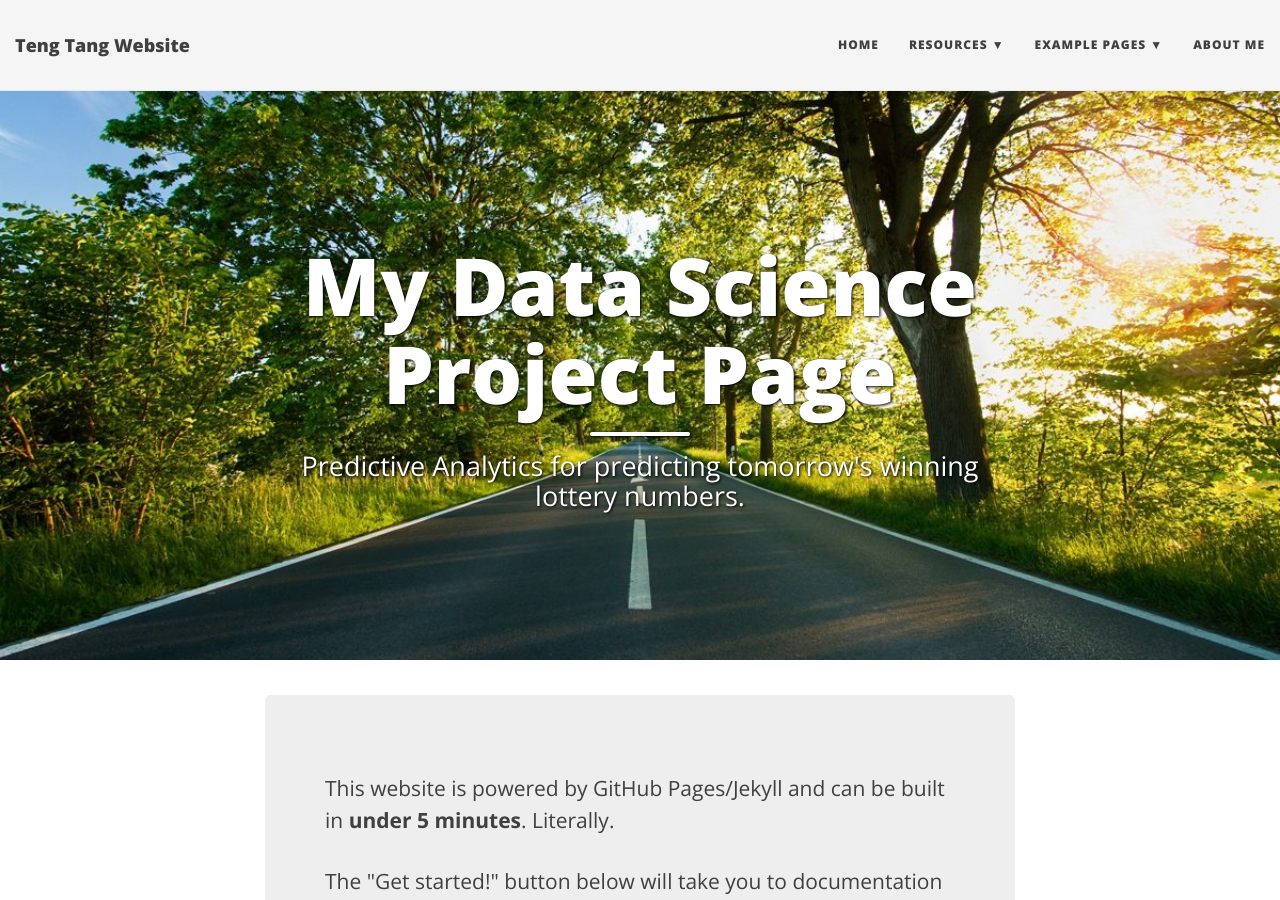
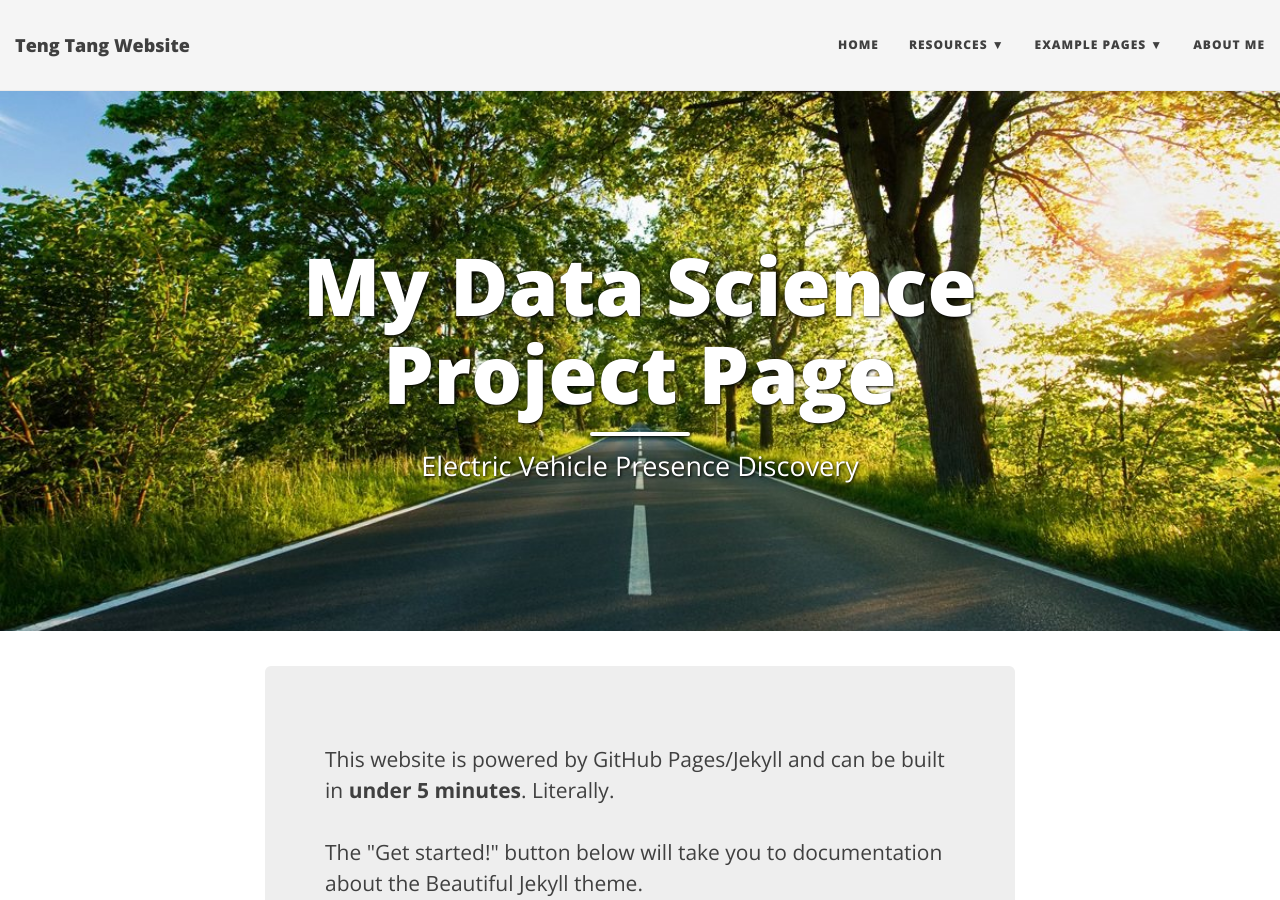
Before and after one commit to Monarch2018/ev_prediction, a Jekyll site: the page built from index.html, in a window 1280 px wide and 900 px high. Built offline with Jekyll 4.4.1, drawn with Linux system fonts in a browser that asks for light colours; nearby versions of some CDN libraries; the list of posts is cut into pages by our own code.

Commit message:
Update index.html

```diff
--- a/index.html
+++ b/index.html
@@ -1,7 +1,7 @@
 ---
 layout: page
 title: My Data Science Project Page
-subtitle: Predictive Analytics for predicting tomorrow's winning lottery numbers.
+subtitle: Electric Vehicle Presence Discovery
 bigimg: /img/path.jpg
 ---
 
```
